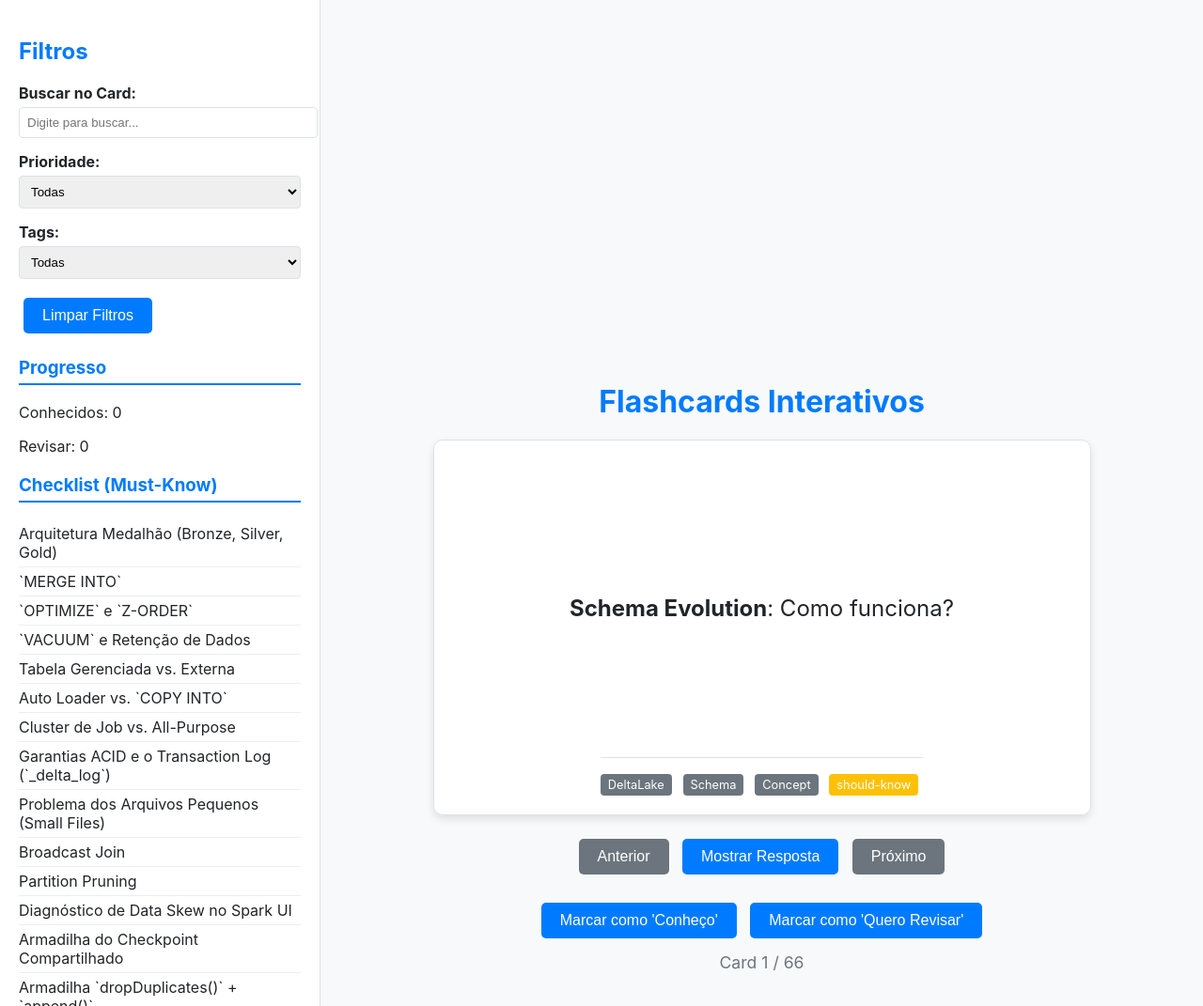
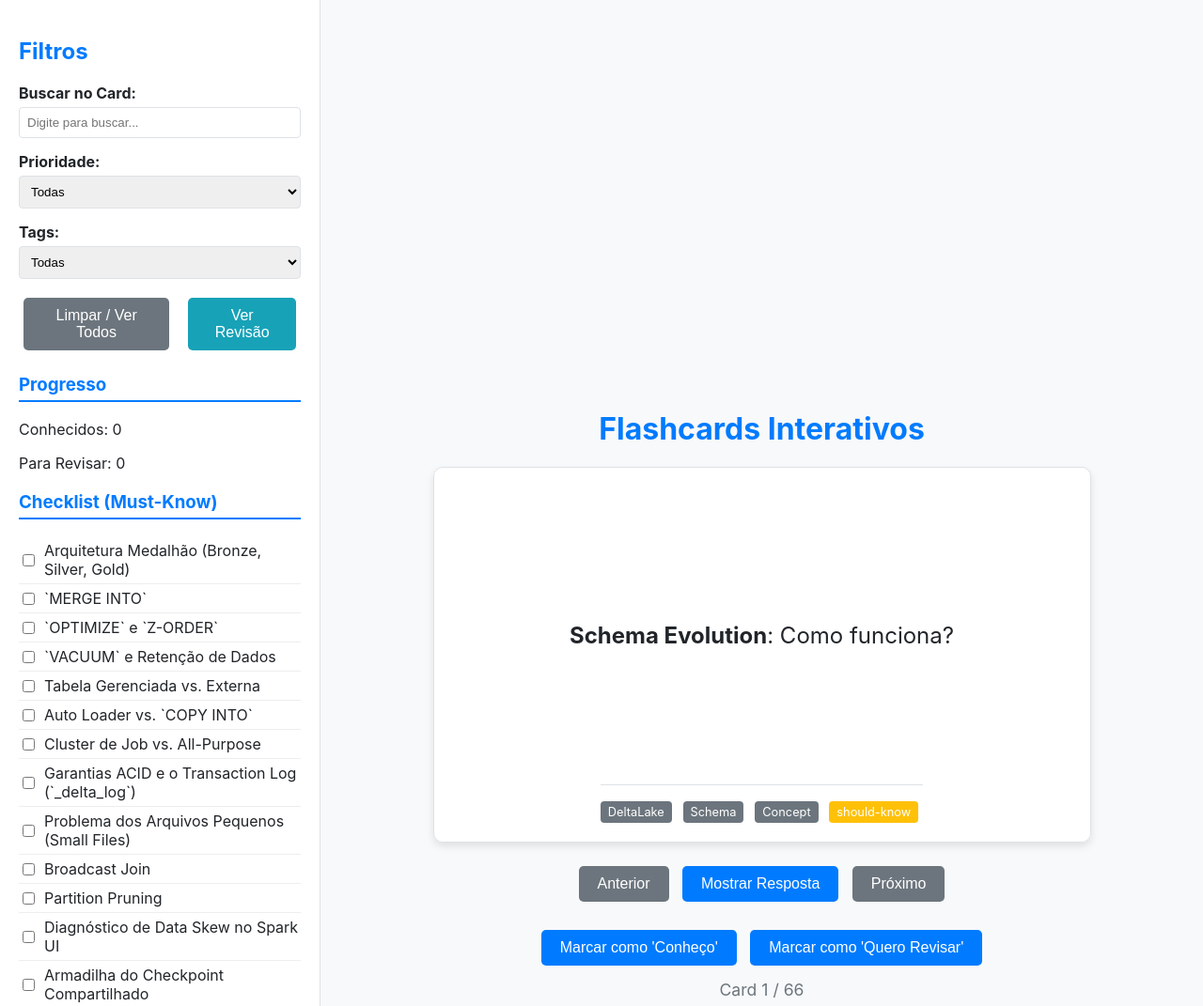
Before and after one commit to joaosilva-prog/flashcards-databricks, a plain HTML site: page index.html in a window 1280 px wide. Shown: the top 1071 px of the page at 94% size. Drawn offline with Linux system fonts and the light colour scheme.

Commit message:
Adicionada checagem aos marcados como Revisão

```diff
--- a/index.html
+++ b/index.html
@@ -16,6 +16,7 @@
             --must-know-color: #dc3545;
             --should-know-color: #ffc107;
             --nice-to-know-color: #28a745;
+            --review-color: #17a2b8;
             --shadow: 0 4px 8px rgba(0, 0, 0, 0.1);
         }
 
@@ -88,16 +89,34 @@
             padding: 8px;
             border: 1px solid var(--border-color);
             border-radius: 4px;
+            box-sizing: border-box;
+        }
+
+        .filter-buttons {
+            display: flex;
+            gap: 10px;
         }
 
         .must-know-checklist ul {
             list-style-type: none;
             padding: 0;
+            margin: 0;
         }
 
         .must-know-checklist li {
             padding: 5px 0;
             border-bottom: 1px solid #eee;
+            display: flex;
+            align-items: center;
+        }
+
+        .must-know-checklist input[type="checkbox"] {
+            margin-right: 10px;
+            flex-shrink: 0;
+        }
+
+        .must-know-checklist label {
+            cursor: pointer;
         }
 
         .flashcard-container {
@@ -238,6 +257,7 @@
             font-size: 1rem;
             cursor: pointer;
             transition: background-color 0.3s;
+            flex-grow: 1;
         }
 
         button:hover {
@@ -250,6 +270,14 @@
 
         button.secondary:hover {
             background-color: #5a6268;
+        }
+
+        button.review-btn {
+            background-color: var(--review-color);
+        }
+
+        button.review-btn:hover {
+            background-color: #138496;
         }
 
         .progress-indicator {
@@ -311,7 +339,7 @@
 
 <body>
 
-    <button id="sidebarToggle" class="sidebar-toggle">Filtros</button>
+    <button id="sidebarToggle" class="sidebar-toggle">Filtros e Checklist</button>
 
     <div class="app-container">
         <aside class="sidebar" id="sidebar">
@@ -336,13 +364,16 @@
                         <option value="">Todas</option>
                     </select>
                 </div>
-                <button id="resetFilters">Limpar Filtros</button>
+                <div class="filter-buttons">
+                    <button id="resetFilters" class="secondary">Limpar / Ver Todos</button>
+                    <button id="showReviewBtn" class="review-btn">Ver Revisão</button>
+                </div>
             </div>
 
             <div class="card-stats" id="cardStats">
                 <h3>Progresso</h3>
                 <p>Conhecidos: <span id="knownCount">0</span></p>
-                <p>Revisar: <span id="reviewCount">0</span></p>
+                <p>Para Revisar: <span id="reviewCount">0</span></p>
             </div>
 
             <div class="must-know-checklist">
@@ -1290,23 +1321,17 @@
         document.addEventListener('DOMContentLoaded', () => {
             let allCards = [...flashcardsData];
 
-            // CÓDIGO DE EMBARALHAMENTO ADICIONADO AQUI
-            // Função para embaralhar o array de cards
             function shuffleArray(array) {
                 for (let i = array.length - 1; i > 0; i--) {
-                    // Escolhe um índice aleatório antes do elemento atual
                     const j = Math.floor(Math.random() * (i + 1));
-                    // Troca o elemento atual com o elemento aleatório
                     [array[i], array[j]] = [array[j], array[i]];
                 }
             }
-
-            // Embaralha o deck principal de cards assim que a página carrega
             shuffleArray(allCards);
-            // FIM DO CÓDIGO DE EMBARALHAMENTO
 
             let filteredCards = [...allCards];
             let currentIndex = 0;
+            let reviewModeActive = false;
 
             let knownCards = new Set();
             let reviewCards = new Set();
@@ -1321,6 +1346,7 @@
             const priorityFilter = document.getElementById('priorityFilter');
             const tagFilter = document.getElementById('tagFilter');
             const resetFiltersBtn = document.getElementById('resetFilters');
+            const showReviewBtn = document.getElementById('showReviewBtn');
 
             const markKnownBtn = document.getElementById('markKnownBtn');
             const markReviewBtn = document.getElementById('markReviewBtn');
@@ -1332,7 +1358,6 @@
 
             const mustKnowList = document.getElementById('mustKnowList');
             const exportCsvBtn = document.getElementById('exportCsvBtn');
-
 
             function highlightKeywords(text) {
                 const keywords = ['ACID', 'Delta Log', 'ZORDER', 'OPTIMIZE', 'MERGE INTO', 'watermark', 'autoloader', 'schema evolution'];
@@ -1346,7 +1371,10 @@
 
             function renderCard() {
                 if (filteredCards.length === 0) {
-                    cardElement.innerHTML = `<div class="card-face card-front">Nenhum card encontrado com os filtros selecionados.</div>`;
+                    let message = reviewModeActive ?
+                        "Nenhum card marcado para revisão." :
+                        "Nenhum card encontrado com os filtros selecionados.";
+                    cardElement.innerHTML = `<div class="card-face card-front">${message}</div>`;
                     progressIndicator.textContent = '0 / 0';
                     return;
                 }
@@ -1407,7 +1435,11 @@
                 const priority = priorityFilter.value;
                 const tag = tagFilter.value;
 
-                filteredCards = allCards.filter(card => {
+                let sourceDeck = reviewModeActive
+                    ? allCards.filter(card => reviewCards.has(card.id))
+                    : allCards;
+
+                filteredCards = sourceDeck.filter(card => {
                     const matchesSearch = search === '' ||
                         card.front.toLowerCase().includes(search) ||
                         card.back.toLowerCase().includes(search);
@@ -1485,6 +1517,16 @@
             tagFilter.addEventListener('change', applyFilters);
 
             resetFiltersBtn.addEventListener('click', () => {
+                reviewModeActive = false;
+                searchText.value = '';
+                priorityFilter.value = '';
+                tagFilter.value = '';
+                applyFilters();
+            });
+
+            showReviewBtn.addEventListener('click', () => {
+                reviewModeActive = true;
+                // Limpar outros filtros para não confundir
                 searchText.value = '';
                 priorityFilter.value = '';
                 tagFilter.value = '';
@@ -1518,12 +1560,19 @@
             exportCsvBtn.addEventListener('click', exportToCSV);
 
             // Initial load
-            mustKnowItems.forEach(item => {
+            mustKnowItems.forEach((item, index) => {
                 const li = document.createElement('li');
-                li.textContent = item;
+                const checkboxId = `must-know-check-${index}`;
+                li.innerHTML = `
+            <input type="checkbox" id="${checkboxId}">
+            <label for="${checkboxId}">${item}</label>
+        `;
                 mustKnowList.appendChild(li);
             });
             populateFilters();
             renderCard();
         });
     </script>
+</body>
+
+</html>
```
